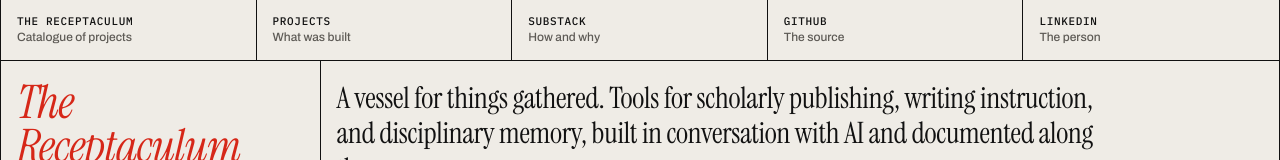
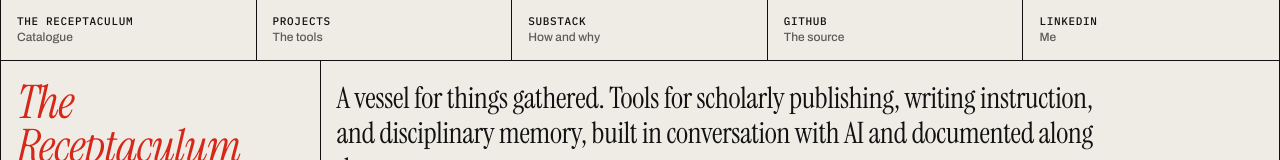
Before and after one commit to justalewis/justalewis.github.io, a plain HTML site: page index.html in a window 1280 px wide. Shown: the top 160 px of the page. Drawn offline with Linux system fonts and the light colour scheme.

Commit message:
Update header subtitles
Co-Authored-By: Claude Sonnet 5.5 <noreply@anthropic.com>

```diff
--- a/index.html
+++ b/index.html
@@ -10,11 +10,11 @@
 <body>
 <div class="wrap">
   <header class="top mono">
-    <a href="index.html">The Receptaculum<small>Catalogue of projects</small></a>
-    <a href="#projects">Projects<small>What was built</small></a>
+    <a href="index.html">The Receptaculum<small>Catalogue</small></a>
+    <a href="#projects">Projects<small>The tools</small></a>
     <a id="sub" href="#">Substack<small>How and why</small></a>
     <a id="gh" href="#">GitHub<small>The source</small></a>
-    <a id="li" href="#" target="_blank" rel="noopener">LinkedIn<small>The person</small></a>
+    <a id="li" href="#" target="_blank" rel="noopener">LinkedIn<small>Me</small></a>
   </header>
   <section class="hero">
     <div class="id"><h1 class="display">The Receptaculum</h1><div class="label by">Est. 2026</div></div>
```
